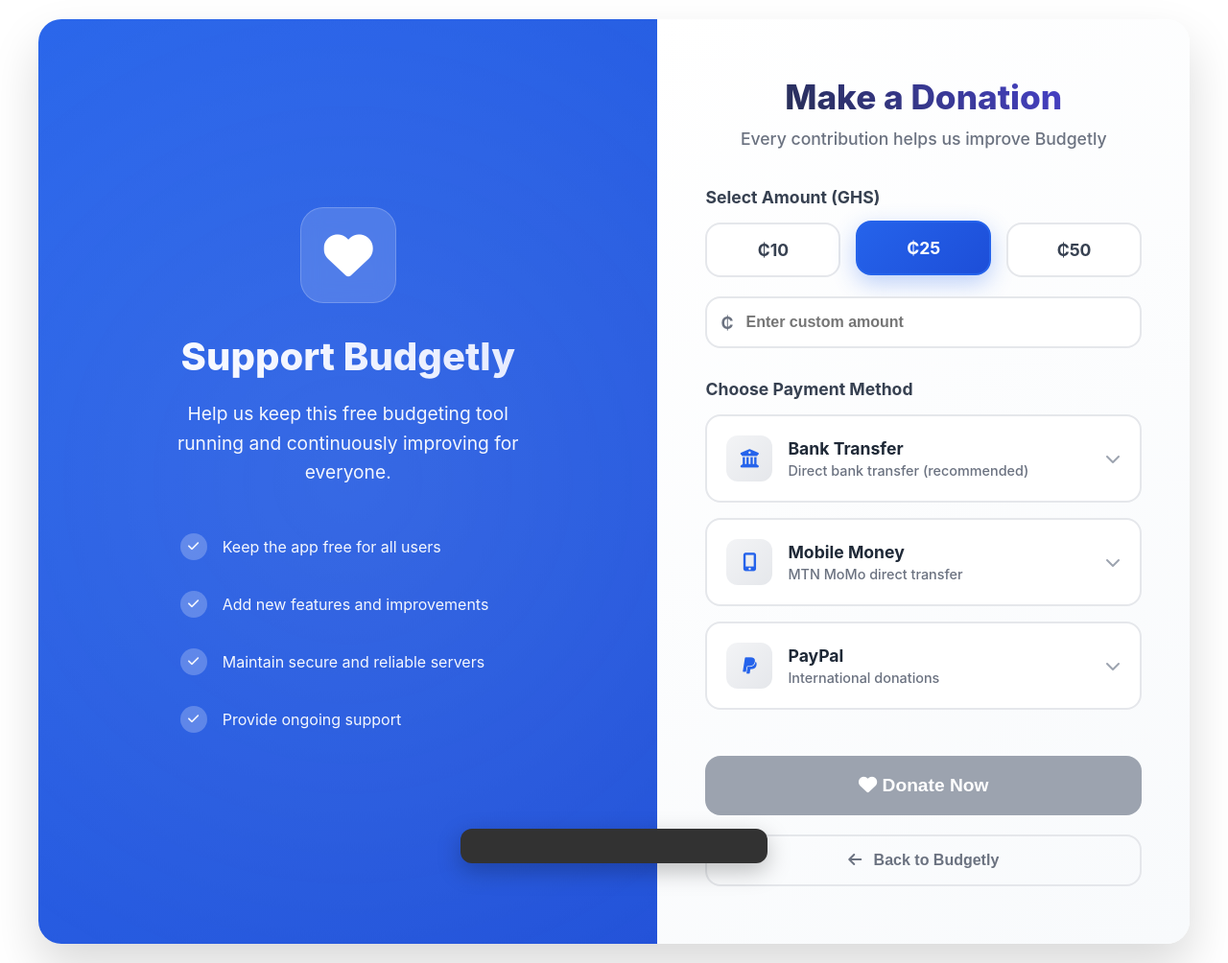
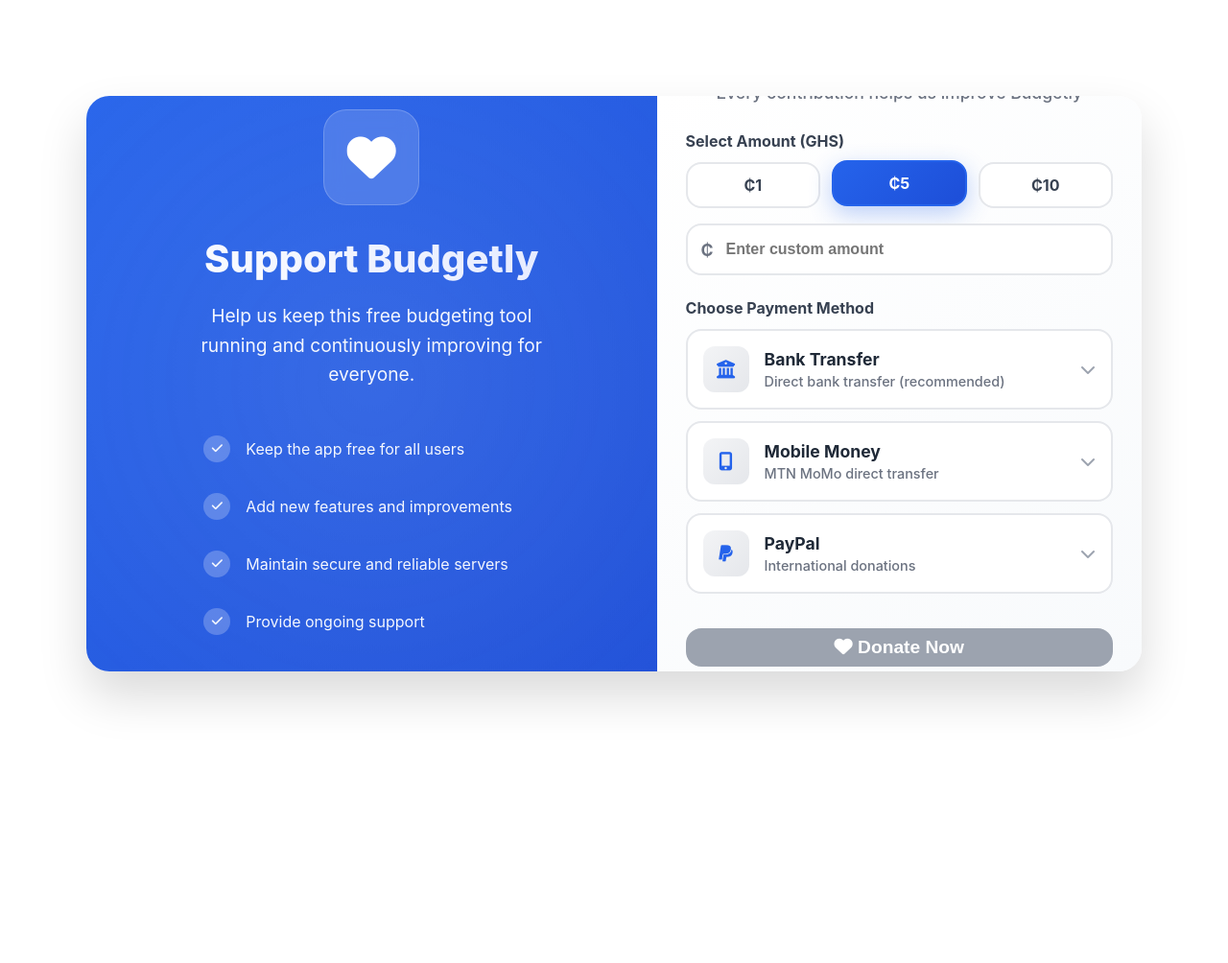
Before and after one commit to kwakuNti/budget, a PHP site: page /budget/donate in a window 1280 px wide. Shown: the whole page at 96% size. After the commit the page ends 735 px from the top, so only its background shows below. Run offline with PHP 8.4, Linux system fonts and the light colour scheme.

Commit message:
style: Adjust layout and padding for donation form and options

```diff
--- a/templates/donate.php
+++ b/templates/donate.php
@@ -27,17 +27,18 @@
             border-radius: 24px;
             box-shadow: 0 25px 50px rgba(0, 0, 0, 0.15);
             overflow: hidden;
-            max-width: 1200px;
+            max-width: 1100px;
             width: 100%;
             display: flex;
-            min-height: 700px;
+            height: 85vh;
+            max-height: 600px;
         }
 
         /* Left Side - Hero */
         .donate-hero {
             flex: 1.2;
             background: linear-gradient(135deg, #2563eb 0%, #1d4ed8 100%);
-            padding: 60px 50px;
+            padding: 40px 30px;
             display: flex;
             flex-direction: column;
             justify-content: center;
@@ -146,7 +147,7 @@
         /* Right Side - Donation Form */
         .donate-form-section {
             flex: 1;
-            padding: 60px 50px;
+            padding: 40px 30px;
             display: flex;
             flex-direction: column;
             justify-content: center;
@@ -155,7 +156,7 @@
 
         .form-header {
             text-align: center;
-            margin-bottom: 40px;
+            margin-bottom: 30px;
         }
 
         .form-title {
@@ -177,26 +178,26 @@
 
         /* Amount Selection */
         .amount-selection {
-            margin-bottom: 32px;
+            margin-bottom: 24px;
         }
 
         .amount-label {
             display: block;
             font-weight: 700;
             color: #374151;
-            margin-bottom: 16px;
-            font-size: 1.1rem;
+            margin-bottom: 12px;
+            font-size: 1rem;
         }
 
         .amount-options {
             display: grid;
             grid-template-columns: 1fr 1fr 1fr;
-            gap: 16px;
-            margin-bottom: 20px;
+            gap: 12px;
+            margin-bottom: 16px;
         }
 
         .amount-option {
-            padding: 16px;
+            padding: 12px;
             border: 2px solid #e5e7eb;
             border-radius: 16px;
             text-align: center;
@@ -205,7 +206,7 @@
             background: white;
             font-weight: 700;
             color: #374151;
-            font-size: 1.1rem;
+            font-size: 1rem;
             position: relative;
             overflow: hidden;
         }
@@ -275,13 +276,13 @@
 
         /* Payment Methods */
         .payment-methods {
-            margin-bottom: 32px;
+            margin-bottom: 24px;
         }
 
         .payment-method {
             border: 2px solid #e5e7eb;
             border-radius: 16px;
-            margin-bottom: 16px;
+            margin-bottom: 12px;
             overflow: hidden;
             transition: all 0.3s ease;
             background: white;
@@ -300,7 +301,7 @@
         }
 
         .payment-header {
-            padding: 20px;
+            padding: 16px;
             cursor: pointer;
             display: flex;
             align-items: center;
@@ -354,7 +355,7 @@
         }
 
         .payment-content {
-            padding: 0 20px 20px;
+            padding: 0 16px 16px;
             display: none;
             background: rgba(249, 250, 251, 0.5);
         }
@@ -802,9 +803,9 @@
             <div class="amount-selection">
                 <label class="amount-label">Select Amount (GHS)</label>
                 <div class="amount-options">
+                    <div class="amount-option" data-amount="1">₵1</div>
+                    <div class="amount-option" data-amount="5">₵5</div>
                     <div class="amount-option" data-amount="10">₵10</div>
-                    <div class="amount-option" data-amount="25">₵25</div>
-                    <div class="amount-option" data-amount="50">₵50</div>
                 </div>
                 <div class="custom-amount">
                     <span class="currency-symbol">₵</span>
@@ -954,7 +955,7 @@
                         <li>Enter amount: <strong>₵<span class="modal-amount-text">0</span></strong></li>
                         <li>Add reference: <strong>"Budgetly Donation"</strong></li>
                         <li>Complete the transaction</li>
-                        <li>Send screenshot to: <strong>support@budgetly.com</strong></li>
+                        <li><em>Optional:</em> Send confirmation to: <strong>noreplybudgetly@gmail.com</strong></li>
                     </ol>
                 </div>
 
@@ -1190,7 +1191,7 @@
             document.getElementById('customAmount').value = '';
 
             // Select defaults
-            document.querySelector('[data-amount="25"]').click();
+            document.querySelector('[data-amount="5"]').click();
             document.querySelector('[data-method="bank"]').click();
         }
 
@@ -1284,7 +1285,7 @@
         // Initialize
         document.addEventListener('DOMContentLoaded', function() {
             // Select default amount
-            document.querySelector('[data-amount="25"]').click();
+            document.querySelector('[data-amount="5"]').click();
 
             // Select default payment method
             document.querySelector('[data-method="bank"]').click();
```
